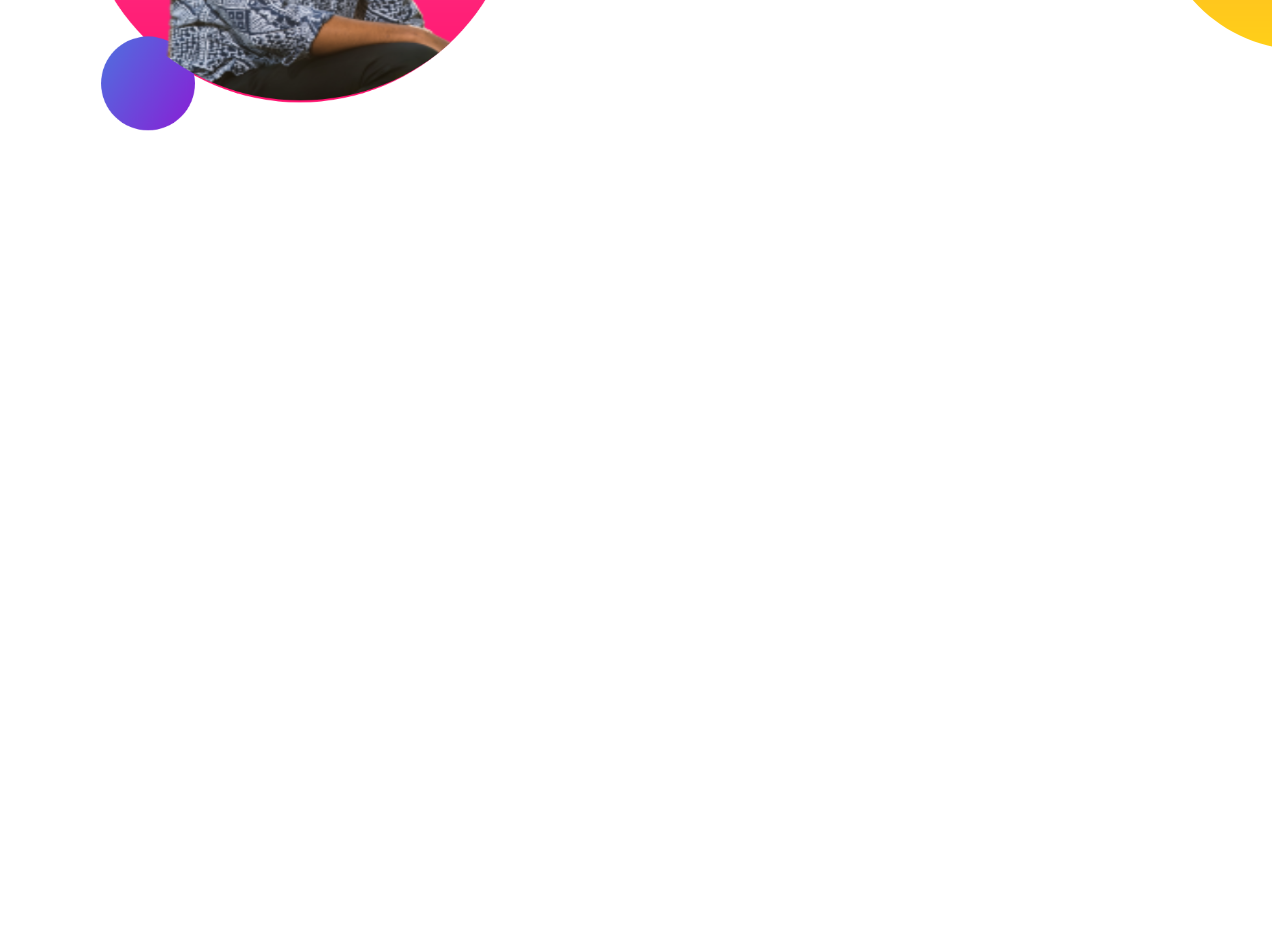
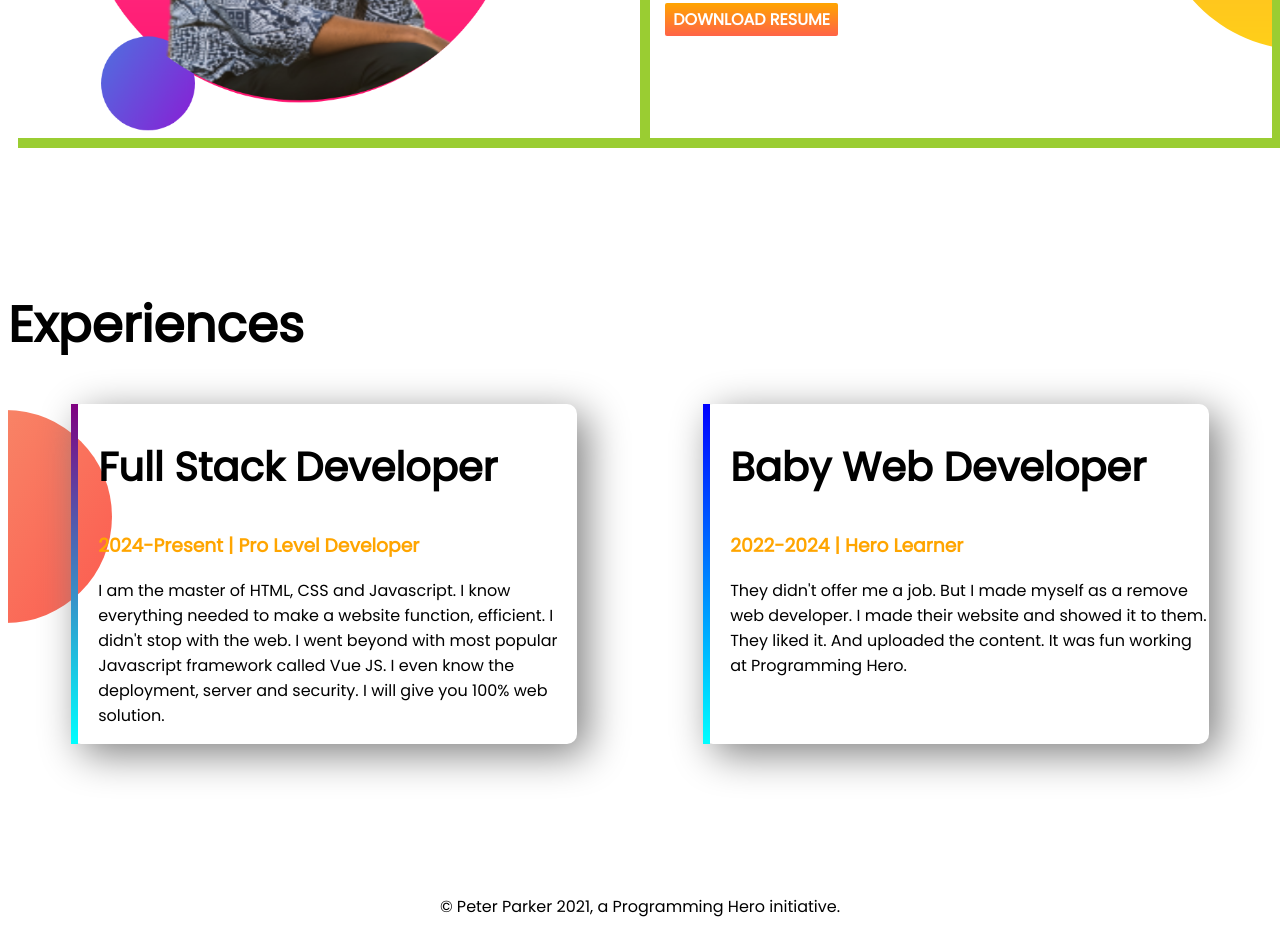
Before and after one commit to utsha507/developer-portfolio, a plain HTML site: page index.html in a window 1280 px wide. Shown: the part 955-1890 px from the top of the page. Before the commit the page ends 1243 px from the top, so only its background shows below. Drawn offline with Linux system fonts and the light colour scheme; files whose address does not match are found by name.

Commit message:
footer and experience added

```diff
--- a/index.html
+++ b/index.html
@@ -12,7 +12,7 @@
 </head>
 
 <body>
-    <section class="top-banner">
+    <section class="top-banner flexible-container">
         <div class="half-width">
             <h1>Welcome To</h1>
             <h1><span class="orange-color">Utsha</span> World!</h1>
@@ -26,7 +26,7 @@
             <img src="images/my-bg.png" alt="">
         </div>
     </section>
-    <section class="dream-big">
+    <section class="dream-big flexible-container">
        <div class="half-width" >
            <img src="images/my-bg2.png" alt="">
        </div>
@@ -37,6 +37,27 @@
         <a class="link-button" target= "_blank" href="">DOWNLOAD RESUME</a>
     </div>
     </section>
+    <section class="experience-area">
+        <h1>Experiences</h1>
+        <div class="flexible-container">
+            <div id="full-stack-experience" class="experience-item">
+                <h2>Full Stack Developer</h2>
+                <h3 class="orange-color">2024-Present | Pro Level Developer</h3>
+                <p>I am the master of HTML, CSS and Javascript. I know everything needed to make a website function, efficient. I didn't stop with the web. I went beyond with most popular Javascript framework called Vue JS. I even know the deployment, server and security. I will give you 100% web solution.</p>
+
+            </div>
+            <div id="web-dev-experience" class="experience-item">
+                <h2>Baby Web Developer</h2>
+                <h3 class="orange-color">2022-2024 | Hero Learner</h3>
+                <p>They didn't offer me a job. But I made myself as a remove web developer. I made their website and showed it to them. They liked it. And uploaded the content. It was fun working at Programming Hero.</p>
+
+            </div>
+        </div>
+
+    </section>
+    <footer>
+        <p>© Peter Parker 2021, a Programming Hero initiative.</p>
+    </footer>
 </body>
 
 </html>
--- a/style.css
+++ b/style.css
@@ -4,16 +4,20 @@ body{
 h1{
     font-size: 50px;
 }
+h2{
+    font-size: 40px;
+}
 .orange-color{
     color: orange;
 }
-section{
+.flexible-container{
     display: flex;
     margin-bottom: 150px;
 }
 .half-width{
     width: 50%;
     padding-left: 2%;
+    box-shadow: 10px 10px yellowgreen;
 }
 .half-width img{
     width: 80%;
@@ -35,3 +39,30 @@ section{
     background-repeat: no-repeat;
     background-position: right;
 }
+.experience-area{
+    background-image: url(images/exp-bg.png);
+    background-repeat: no-repeat;
+    background-position: left;
+}
+.experience-item{
+    width: 40%;
+    margin-left: 5%;
+    margin-right: 5%;
+    padding-left: 20px;
+    border-radius: 10px;
+    box-shadow: 10px 10px 40px gray;
+    border-left: 10px solid;
+}
+#web-dev-experience{
+    border-left: 7px solid;
+    border-image: linear-gradient(blue,cyan);
+    border-image-slice: 1;
+}
+#full-stack-experience{
+    border-left: 7px solid;
+    border-image: linear-gradient(purple,cyan);
+    border-image-slice: 1;
+}
+footer p {
+    text-align: center;
+}
```
Also changed, not shown: 4 other files.
